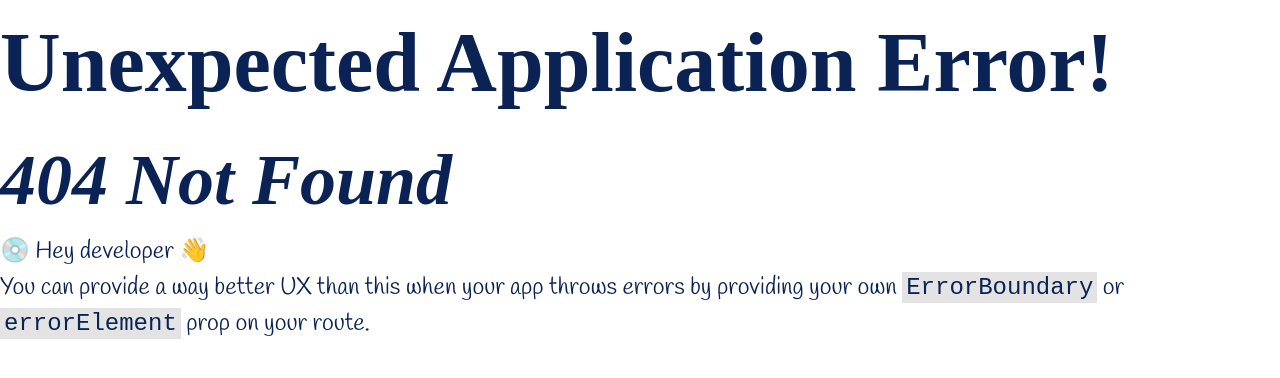
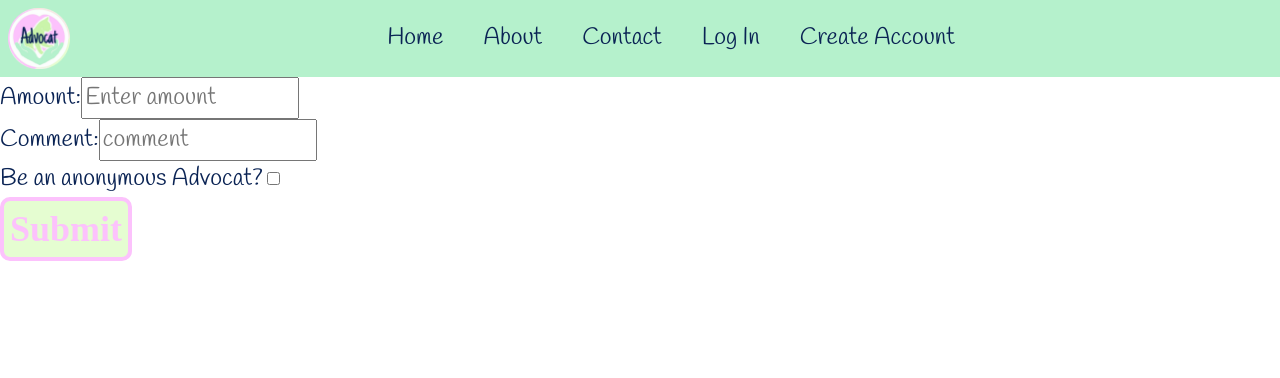
Before and after one commit to rosiemaguire/crowdfunding-frontend, a React (Vite) app: page /pledges in a window 1280 px wide. Before the commit this address had no page. Shown: the top 378 px of the page. Built offline with nearby package versions, Linux system fonts and the light colour scheme; a web font is replaced by a local one.

Commit message:
A semi functional pledge form

```diff
--- /dev/null
+++ b/src/api/post-pledge.js
@@ -0,0 +1,65 @@
+async function postPledge(amount,comment,anonymous,project) {
+  const url = `${import.meta.env.VITE_API_URL}/pledges/`;
+  const token = window.localStorage.getItem("token");
+  const body = {
+    "amount": amount,
+    "comment": comment,
+    "anonymous": anonymous,
+    "project": project,
+  }
+
+  for (let bod in body) {
+    if (bod != "anonymous") {
+      if (!body[bod]){
+        delete body[bod];
+      }
+    }
+  }
+
+  const response = await fetch(url, {
+    method: "POST",
+    headers: {
+      "Content-Type": "application/json",
+      Authorization: `Token ${token}`,
+    },
+    body: JSON.stringify(body),
+  });
+
+  if (!response.ok) {
+    const fallbackError = `Error creating pledge`;
+
+    const data = await response.json().catch(() => {
+      throw new Error(fallbackError);
+    });
+
+    const errorMessages = {
+      detailError: data?.detail,
+      amountError: data?.amount,
+      commentError: data?.comment,
+      // anonymousError: data?.anonymous
+    };
+    if (errorMessages) {
+      if (
+        errorMessages.detailError &&
+        errorMessages.detailError.includes("Authentication credentials")
+      ) {
+        errorMessages.detailError =
+          "You must be logged in to make a pledge.";
+      }
+      for (let error in errorMessages) {
+        if (!errorMessages[error]) {
+          delete errorMessages[error];
+        }
+      }
+
+      const errorMessage = Object.values(errorMessages);
+      throw new Error(errorMessage);
+    } else {
+      const errorMessage = fallbackError;
+      throw new Error(errorMessage);
+    }
+  }
+  return await response.json();
+}
+
+export default postPledge;
--- a/src/components/LoginForm.jsx
+++ b/src/components/LoginForm.jsx
@@ -61,7 +61,7 @@ function LoginForm() {
           onChange={handleChange}
         />
       </div>
-      <button type="submit" onClick={handleSubmit}>
+      <button type="submit" className="button" onClick={handleSubmit}>
         Login
       </button>
       <p className="error-message">{errorMessage}</p>
--- /dev/null
+++ b/src/components/PledgeForm.jsx
@@ -0,0 +1,101 @@
+import { Link } from "react-router-dom";
+import { useState } from "react";
+import postPledge from "../api/post-pledge";
+
+function PledgeForm() {
+  const [errorMessage, setErrorMessage] = useState("");
+  const [formIsInvalid, setFormIsInvalid] = useState("");
+  const [pledgeDetails, setPledgeDetails] = useState({
+    amount: "",
+    comment: "",
+    anonymous: false,
+    project: 1,
+  });
+
+  const handleChange = (event) => {
+    const { id, value } = event.target;
+    setPledgeDetails((prevDetails) => ({
+      ...prevDetails,
+      [id]: value,
+    }));
+    // to find out if it's checked or not; returns true or false
+    const checked = event.target.checked;
+
+    // to get the checked name
+    const checkedName = event.target.name;
+    console.log(checked,checkedName)
+    //update the anonymous field only if checkbox input has been clicked
+    if (checkedName == "anonymous") {
+      pledgeDetails.anonymous = checked;
+    }
+  };
+
+  const handleSubmit = (event) => {
+    event.preventDefault();
+    setFormIsInvalid("");
+    setErrorMessage("");
+    console.log(pledgeDetails)
+    if (pledgeDetails.amount) {
+      postPledge(
+        pledgeDetails.amount,
+        pledgeDetails.comment,
+        pledgeDetails.anonymous,
+        pledgeDetails.project
+      )
+        .then(() => {
+          return (
+            <article>
+              <h1>Thank you for your donation!</h1>
+              <Link to="/projects">View other projects</Link>
+            </article>
+          );
+        })
+        .catch((error) => {
+          setErrorMessage(error.message.split(","));
+        });
+    } else {
+      setFormIsInvalid("Please complete required fields.");
+    }
+  };
+
+  return (
+    <form>
+      <div>
+        <label htmlFor="amount">Amount:</label>
+        <input
+          type="float"
+          name="amount"
+          id="amount"
+          placeholder="Enter amount"
+          onChange={handleChange}
+        />
+      </div>
+      <div>
+        <label htmlFor="comment">Comment:</label>
+        <input
+          type="text"
+          name="comment"
+          id="comment"
+          placeholder="comment"
+          onChange={handleChange}
+        />
+      </div>
+      <div>
+        <label htmlFor="anonymous">Be an anonymous Advocat?</label>
+        <input
+          type="checkbox"
+          name="anonymous"
+          id="anonymous"
+          onChange={handleChange}
+        />
+      </div>
+      <button type="submit" className="button" onClick={handleSubmit}>
+        Submit
+      </button>
+      <p className="error-message">{errorMessage}</p>
+      {/*<sub className={errorMessage ? "" : "hidden"}>Please check your username and password.</sub> */}
+      <p>{formIsInvalid}</p>
+    </form>
+  );
+}
+export default PledgeForm;
--- a/src/components/UserForm.jsx
+++ b/src/components/UserForm.jsx
@@ -112,7 +112,7 @@ function NewUserForm() {
           onChange={handleChange}
         />
       </div>
-      <button type="submit" onClick={handleSubmit}>
+      <button type="submit" className="button" onClick={handleSubmit}>
         Create account
       </button>
       <div className="error-message">
--- a/src/main.jsx
+++ b/src/main.jsx
@@ -9,11 +9,13 @@ import NavBar from "./components/NavBar.jsx";
 // Import Pages
 import HomePage from "./pages/HomePage.jsx";
 import ProjectPage from "./pages/ProjectPage.jsx";
+import ProjectsPage from "./pages/ProjectsPage.jsx";
 import LoginPage from "./pages/LoginPage.jsx";
 import AboutPage from "./pages/AboutPage.jsx";
 import ContactPage from "./pages/ContactPage.jsx";
 import NewUserPage from "./pages/NewUserPage.jsx";
 import NewProjectPage from "./pages/NewProjectPage.jsx";
+import NewPledgePage from "./pages/NewPledgePage.jsx";
 
 const router = createBrowserRouter([
   {
@@ -22,11 +24,13 @@ const router = createBrowserRouter([
     children: [
       { path: "/", element: <HomePage /> },
       { path: "/project/:id", element: <ProjectPage /> },
+      { path: "/projects", element: <ProjectsPage /> },
       { path: "/login", element: <LoginPage/> },
       { path: "/about", element: <AboutPage/> },
       { path: "/contact", element: <ContactPage />},
       { path: "/create-account", element: <NewUserPage />},
-      { path: "/new-project", element: <NewProjectPage />}
+      { path: "/new-project", element: <NewProjectPage />},
+      { path: "/pledges", element: <NewPledgePage />}
     ],
   },
 ]);
--- a/src/pages/HomePage.jsx
+++ b/src/pages/HomePage.jsx
@@ -1,3 +1,4 @@
+import { Link } from "react-router-dom";
 import useProjects from "../hooks/use-projects";
 import ProjectCard from "../components/ProjectCard";
 import "./HomePage.css";
@@ -6,19 +7,23 @@ function HomePage() {
   const { projects, isLoading, error } = useProjects();
 
   if (isLoading) {
-    return(<p>Loading...</p>)
+    return <p>Loading...</p>;
   }
 
   if (error) {
-    return(<p>{error.message}</p>)
+    return <p>{error.message}</p>;
   }
 
   return (
-    <div id="project-list">
-      {projects.map((projectData, key) => {
-        return <ProjectCard key={key} projectData={projectData} />;
-      })}
-    </div>
+    <article>
+      <section id="project-list">
+        {projects.map((projectData, key) => {
+          return <ProjectCard key={key} projectData={projectData} />;
+        })}
+      </section>
+      <Link to="/new-project" className="button centrr-block-object">Start Fundraising</Link>
+      <Link to="/projects" className="button centrr-block-object">Projects to Advocat</Link>
+    </article>
   );
 }
 
--- /dev/null
+++ b/src/pages/NewPledgePage.jsx
@@ -0,0 +1,6 @@
+import PledgeForm from "../components/PledgeForm";
+function NewPledgePage() {
+  return <PledgeForm />
+}
+
+export default NewPledgePage;
--- a/src/pages/ProjectPage.jsx
+++ b/src/pages/ProjectPage.jsx
@@ -1,4 +1,4 @@
-import { useParams } from "react-router-dom";
+import { Link, useParams } from "react-router-dom";
 import useProject from "../hooks/use-project";
 import "./ProjectPage.css";
 
@@ -21,7 +21,7 @@ function ProjectPage() {
     <div className="project-page">
       <img className="project-image centre-block-object" src={project.image} />
       {/* <h3>Created at: {project.date_created}</h3> */}
-      <a href="#" className="button centre-block-object">BE AN ADVOCAT</a>
+      <Link to="/pledges" className="button centre-block-object">BE AN ADVOCAT</Link>
       <article className="project-blurb">
       <h2>{project.title}</h2>
         <h5>Status: {`${project.is_open ? "Open" : "Closed"}`}</h5>
--- /dev/null
+++ b/src/pages/ProjectsPage.jsx
@@ -0,0 +1,24 @@
+import useProjects from "../hooks/use-projects";
+import ProjectCard from "../components/ProjectCard";
+
+function ProjectsPage() {
+  const { projects, isLoading, error } = useProjects();
+
+  if (isLoading) {
+    return <p>Loading...</p>;
+  }
+
+  if (error) {
+    return <p>{error.message}</p>;
+  }
+
+  return (
+    <section id="project-list">
+      {projects.map((projectData, key) => {
+        return <ProjectCard key={key} projectData={projectData} />;
+      })}
+    </section>
+  );
+}
+
+export default ProjectsPage;
```
Also changed, not shown: 1 other file (tests, documents, lock files or other folders).
